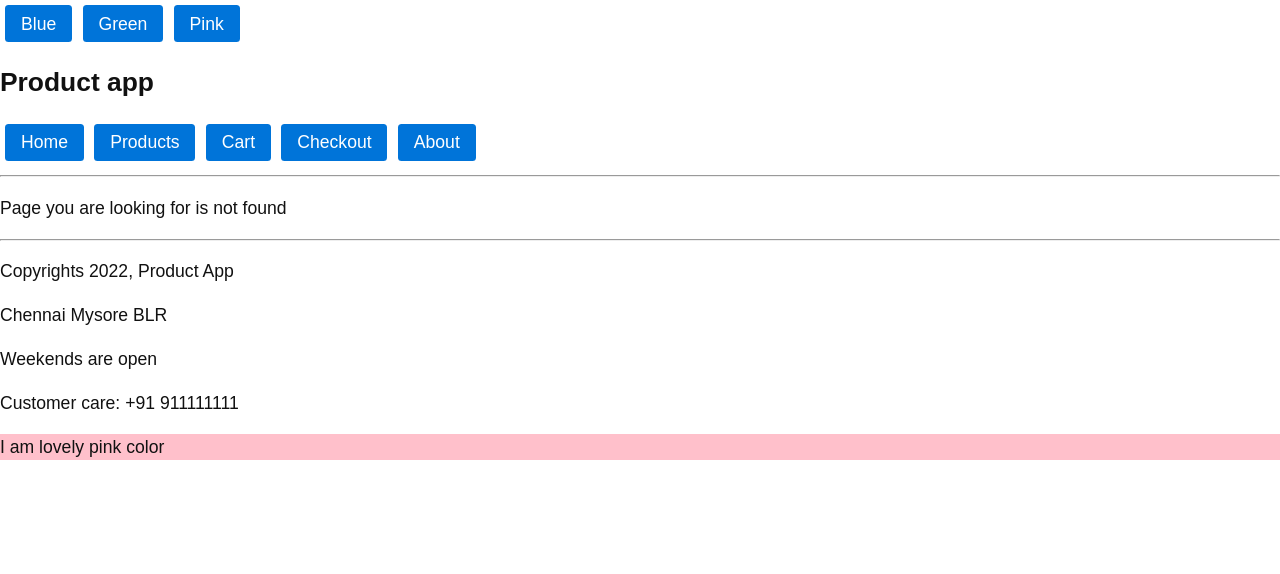
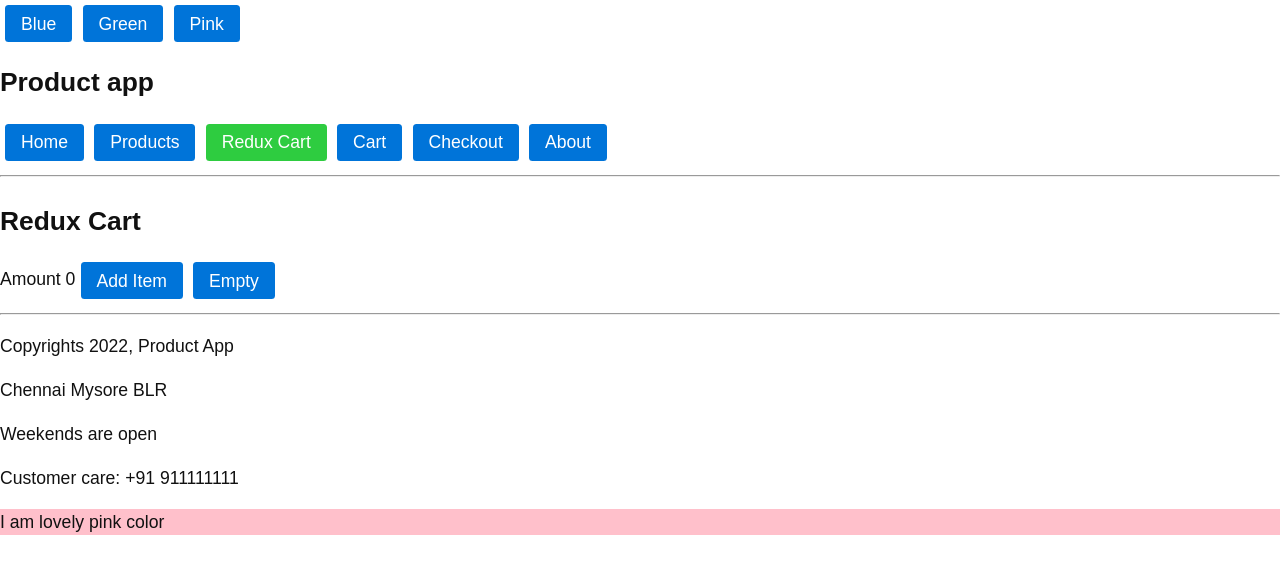
Before and after one commit to nodesense/siemens-react-may-2022, a React (Create React App) app: page /redux-cart in a window 1280 px wide. Shown: the top 574 px of the page. Built offline with nearby package versions, Linux system fonts and the light colour scheme.

Commit message:
react redux basic

```diff
--- a/src/app/App.js
+++ b/src/app/App.js
@@ -15,6 +15,10 @@ import {BrowserRouter as Router,
         Switch
 } from 'react-router-dom';
 import ProductList from './product/components/ProductList';
+
+// default import can be alias name, means can be anything
+// importing ReduxCartContainer, ReduxCart are all same
+import ReduxCart from './redux-cart/containers/ReduxCart';
 
 
 
@@ -69,6 +73,10 @@ class App extends React.Component {
                         <ProductList />
                  </Route>
 
+                 <Route path="/redux-cart">
+                     <ReduxCart />
+                 </Route>
+
                 <Route path="/cart">
                     <Cart />
                 </Route>
--- a/src/app/components/Header.js
+++ b/src/app/components/Header.js
@@ -23,6 +23,11 @@ function Header(props) {
             </NavLink>
 
 
+            <NavLink className="button" to="/redux-cart" activeClassName='success'>
+                Redux Cart
+            </NavLink>
+
+
             <NavLink className="button" to="/cart" activeClassName='success'>
                 Cart
             </NavLink>
--- /dev/null
+++ b/src/app/redux-cart/components/ReduxCart.js
@@ -0,0 +1,24 @@
+//ReduxCart.js
+// rafce
+import React from 'react'
+
+// no redux here
+
+const ReduxCart = (props) => {
+    console.log("ReduxCart render", props)
+  const {amount, emptyCart, addItem} = props
+  return (
+    <div>
+        <h2>Redux Cart</h2>
+        <span>Amount {amount}</span>
+        <button onClick={addItem}>Add Item</button>
+        <button onClick={emptyCart}>Empty</button>
+    </div>
+  )
+}
+
+ReduxCart.defaultProps = {
+    amount: 0
+}
+
+export default ReduxCart
--- /dev/null
+++ b/src/app/redux-cart/containers/ReduxCart.js
@@ -0,0 +1,65 @@
+import {connect} from 'react-redux'
+import ReduxCart from '../components/ReduxCart'
+import * as cartActions from '../state/actions/cart.actions';
+import {bindActionCreators} from 'redux';
+
+// connect creates container component
+        // by glueing store, ReduxCart React component, mapStateToProps, mapDispatchToProps
+
+// contract for ReduxCart as props
+//    amount - from redux state
+//    addItem, emptyCart - actions
+
+// state = store.getState(),
+// container calls getState function and pass the state as arg here
+// mapStateToProps is called by container
+// when? Whenever there subscribe, because container component subscribe from redux store
+// susbcribe called for every dispatch
+// when no change in state, this function is not called
+// should return props/properties needed for your react component
+// pick only props you need, not entire state, unwanted properties
+export const mapStateToProps = (state) => {
+    console.log("**ReduxCart mapStateToProps", state)
+    return {
+        // only data to be passed here, not functions
+        amount: state.cart.amount,
+
+    }
+}
+
+// to be called only one per instance of the component
+// return the functions that should be passed as props to component
+// addItem, emptyCart
+export const mapDispatchToProps = (dispatch, getState) => {
+    console.log("**ReduxCart mapDispatchToProps")
+    return {
+        addItem: () => {
+            const id = Math.ceil (Math.random() * 1000000)
+            const item = {
+                id, // id: id,
+                name: `Product ${id}`,
+                price: Math.ceil(Math.random() * 100),
+                qty: Math.ceil(Math.random() * 10),
+            }
+
+            const action = cartActions.addItemToCart(item.id, item.name, item.price)
+            dispatch(action)
+        },
+
+        emptyCart: bindActionCreators(cartActions.emptyCart, dispatch)
+    }
+}
+
+// let us create container component
+// ReduxCartContainer is the container component, that wraps ReduxCart react component as child
+// Container component get the store from Provider using React Context,
+// no need to import store by  polluting code base
+// Container subsbcribe from  store notification
+// Container unsubscribe from store when component is removed
+// Container calls mapStateToProps and get the properties that should be passed to component
+// Container calls mapDispatchToProps one tme to pass to component
+// Container is pure component by default
+
+const ReduxCartContainer = connect(mapStateToProps, mapDispatchToProps) (ReduxCart)
+
+export default ReduxCartContainer;
--- a/src/index.js
+++ b/src/index.js
@@ -9,8 +9,15 @@ import App from './app/App';
 import "./styles.css"
 
 import './app/redux-demo'; // removed later
+import store from './app/state/store';
+import { Provider } from 'react-redux';
 
-ReactDOM.render (<App />, document.getElementById("root"))
+ //Provider expose store as context for container component
+
+ReactDOM.render (<Provider store={store}>
+                    <App />
+                </Provider>
+                    , document.getElementById("root"))
 
 // create v.dom
 // const h1 = React.createElement("h1", {id: 'appheader', },
```
